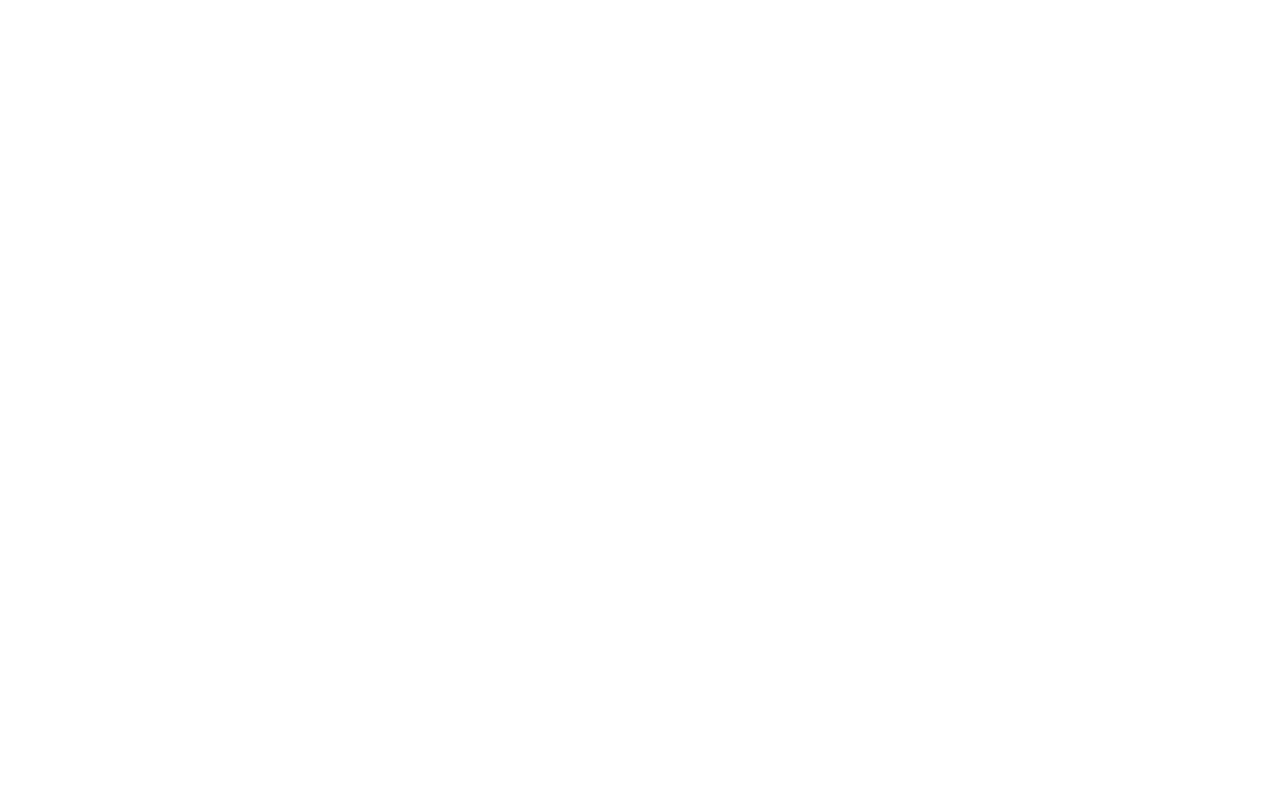
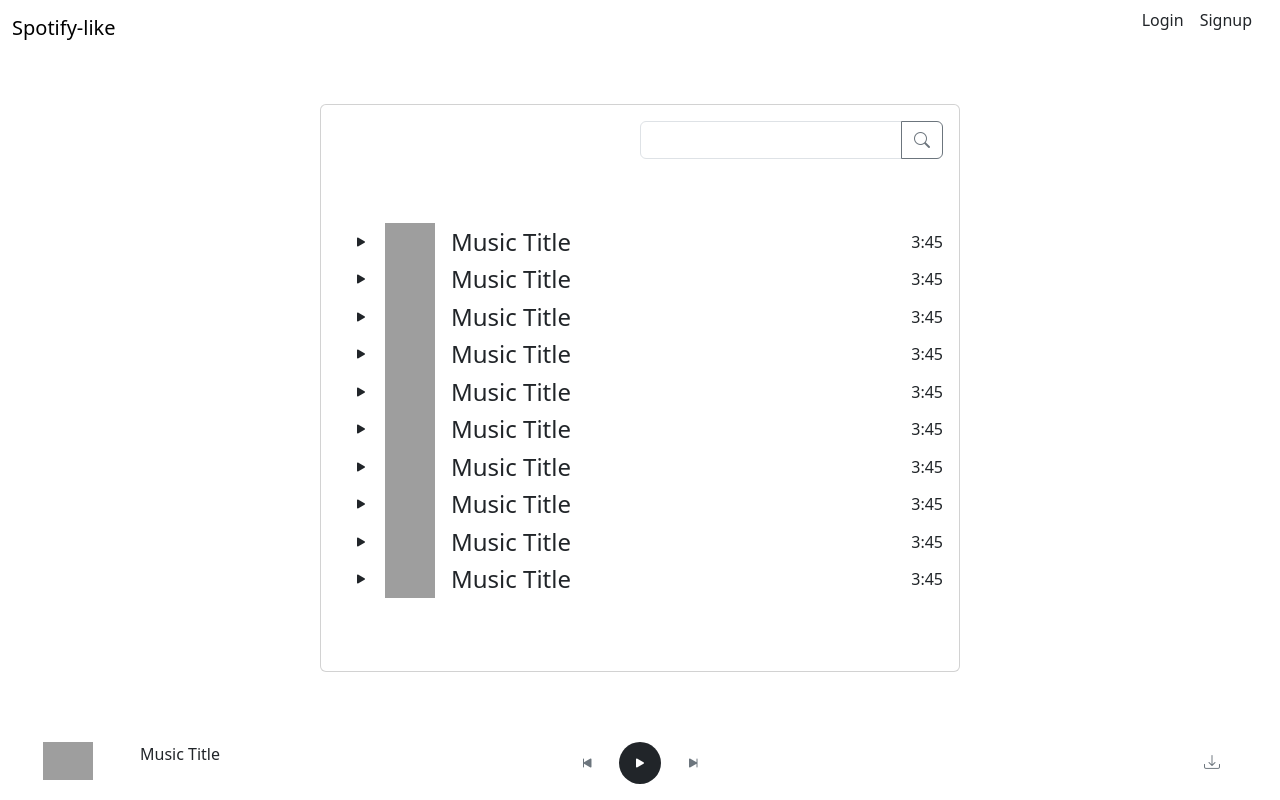
Before and after one commit to ArvenCo/spotify-like, a Flask app: page / in a window 1280 px wide. Before the commit the page is empty. Run offline with Flask 3, Linux system fonts and the light colour scheme; some libraries are stand-ins or nearby versions; grey boxes are pictures that could not be loaded.

Commit message:
main layout

```diff
--- a/server/routes/view.py
+++ b/server/routes/view.py
@@ -4,7 +4,7 @@ view = Blueprint('view', __name__)
 
 @view.route('/')
 def index():
-    return render_template('app.html')
+    return render_template('view/home.html')
 
 @view.route('/login')
 def login():
--- /dev/null
+++ b/static/css/app.css
@@ -0,0 +1,6 @@
+.skip-btn:hover{
+    color: black !important;
+}
+.skip-btn:active {
+    color: gray !important;
+}
--- a/templates/app.html
+++ b/templates/app.html
@@ -6,6 +6,8 @@
     <title>Document</title>
     <link rel="stylesheet" href="{{ url_for('static', filename='bootstrap/css/bootstrap.min.css')}}">
     <script src="{{ url_for('static', filename='bootstrap/js/bootstrap.bundle.min.js') }}"></script>
+    <link rel="stylesheet" href="https://cdn.jsdelivr.net/npm/bootstrap-icons@1.11.1/font/bootstrap-icons.css">
+    <link rel="stylesheet" href="{{ url_for('static', filename='css/app.css') }}">
 </head>
 <body>
     {% block body %}{% endblock %}
--- /dev/null
+++ b/templates/view/home.html
@@ -0,0 +1,80 @@
+{% extends "view/layout.html"%}
+
+{% block content %}
+    <div class="w-50">
+        <div class="card">
+            <div class="card-body">
+                <div class="d-flex flex-column">
+                    <div class="input-group float-end ms-auto w-50 mb-3">
+                        <input type="text" name="search" id="search" class="form-control">
+                        <button class="btn btn-outline-secondary">
+                            <i class="bi bi-search"></i>
+                        </button>
+                    </div>
+                    <div class="py-5 overflow-y-scroll" style="height: 60vh;">
+
+                        <!--  Sample Music in List  -->
+                        {% for _ in range(10) %}
+                        <div class="d-flex">
+                            <div class="d-flex align-items-center px-3">
+                                <a href="" role="button" class="nav-link skip-btn">
+                                    <i class="bi bi-play-fill"></i>
+                                </a>
+                            </div>
+                            <div class="me-3">
+                                <img src="{{ url_for('static', filename='img/record.jpg') }}"  style="max-width: 50px; max-height: 50px;">
+                            </div>
+                            <div class="flex-grow-1 d-flex align-items-center">
+                                <span class="fs-4 align-middle">Music Title</span>
+                            </div>
+                            <div class=" d-flex align-items-center">
+                                <span>3:45</span>
+                            </div>
+                        </div>
+                        {% endfor %}
+                        <!-- Sample Music in List  -->
+                    </div>
+                </div>
+            </div>
+        </div>
+
+    </div>
+    <div class="position-fixed bottom-0 start-50 translate-middle-x w-100 py-3">
+        <div class="row gx-3">
+            <div class="col-4">
+                <div class="row g-1">
+                    <div class="col-md-4 d-flex justify-content-center">
+                        <img src="{{ url_for('static', filename='img/record.jpg') }}"  style="max-width: 50px; max-height: 50px;">
+                    </div>
+                    <div class="col-md-8">
+                        <span class="card-title">
+                            Music Title
+                        </span>
+                    </div>
+                </div>
+            </div>
+            <div class="col-4">
+                <div class="d-flex justify-content-center">
+                    <button class="nav-link text-secondary border-none rounded-circle px-3 py-2 mx-1 skip-btn" >
+                        <i class="bi bi-skip-start-fill"></i>
+                    </button>
+                    <button class="btn text-bg-dark border-none rounded-circle py-2 mx-1">
+                        <i class="bi bi-play-fill"></i>
+                    </button>
+                    <button class="nav-link text-secondary border-none rounded-circle px-3 py-2 mx-1 skip-btn">
+                        <i class="bi bi-skip-end-fill"></i>
+                    </button>
+                </div>
+            </div>
+            <div class="col-4 px-5">
+                <div class="d-flex justify-content-end">
+                    <button class="nav-link text-secondary border-none rounded-circle px-3 py-2 mx-1 skip-btn">
+                        <i class="bi bi-download"></i>
+                    </button>
+                </div>
+            </div>
+
+        </div>
+    </div>
+
+{% endblock %}
--- /dev/null
+++ b/templates/view/layout.html
@@ -0,0 +1,8 @@
+{% extends "app.html" %}
+
+{% block body %}
+    {% include "components/navbar.html" %}
+    <div class="d-flex justify-content-center mt-5">
+        {% block content %}{% endblock %}
+    </div>
+{% endblock %}
```
Also changed, not shown: 1 other file.
